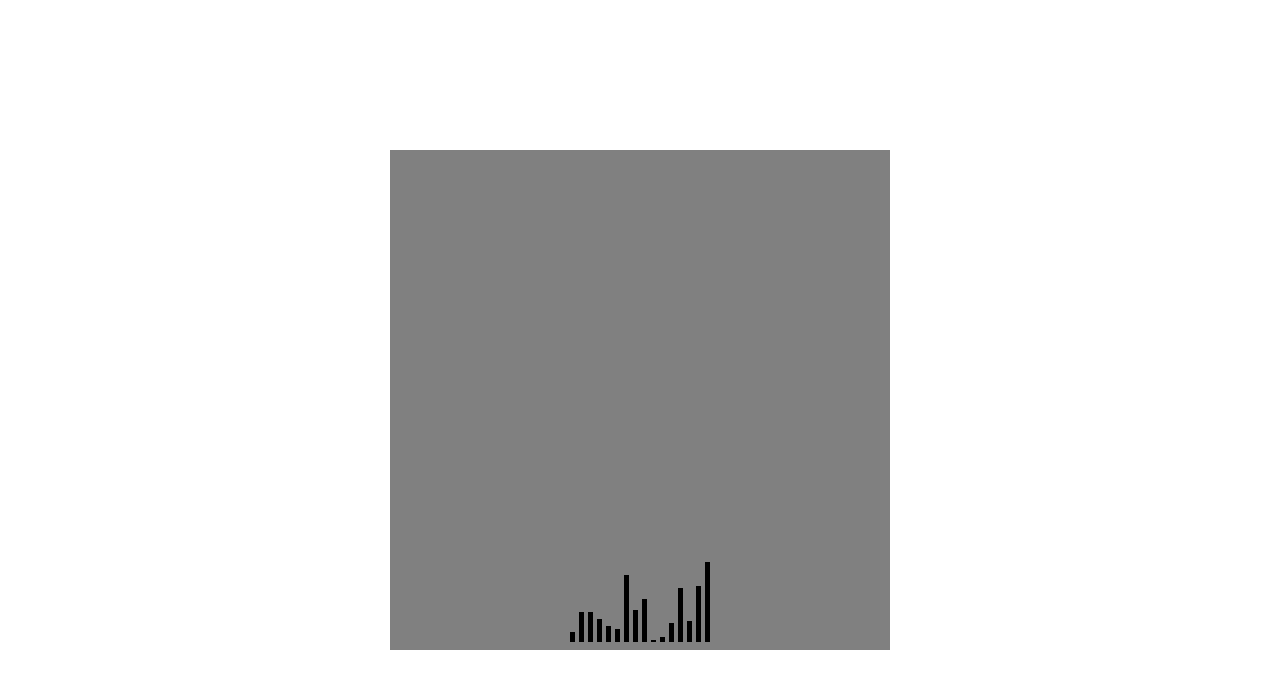
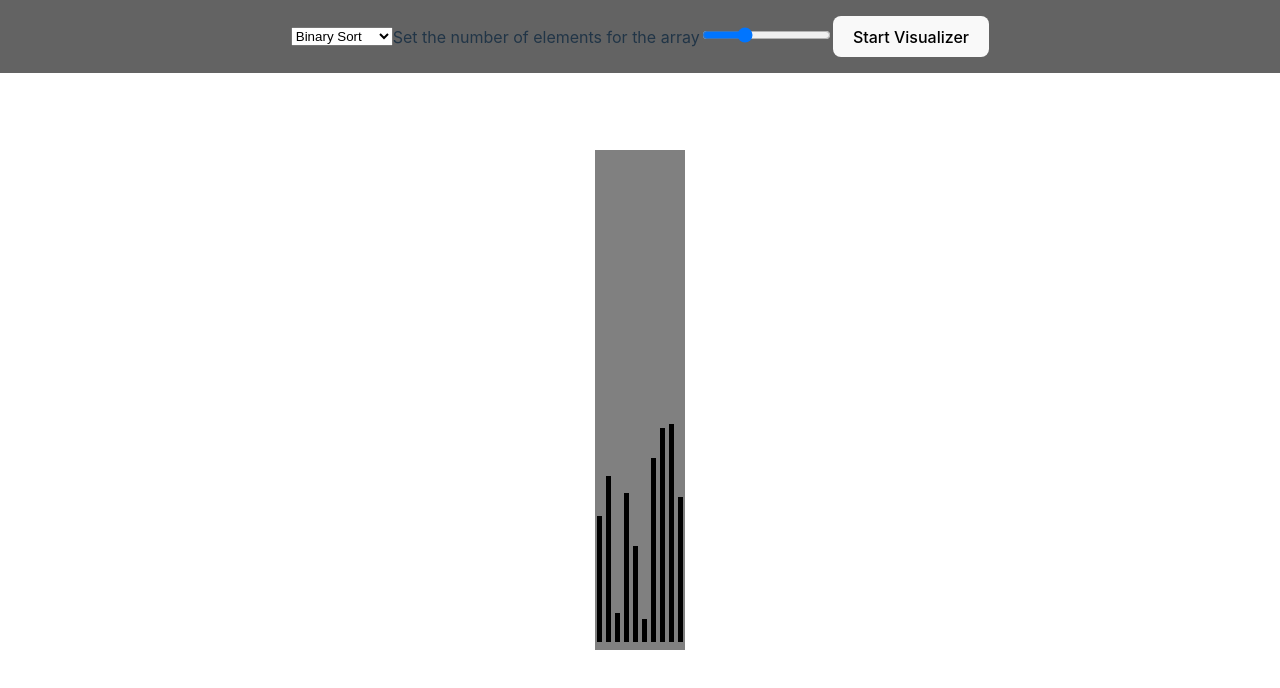
Before and after one commit to DylanKral/AlgorithmVisualizer, a React (Vite) app: page / in a window 1280 px wide. Shown: the top 688 px of the page. Built offline with nearby package versions, Linux system fonts and the light colour scheme.

Commit message:
Adding toggle and functionality.

```diff
--- a/Nav/Nav.css
+++ b/Nav/Nav.css
@@ -0,0 +1,14 @@
+nav{
+    margin: 1em;
+    display: flex;
+    align-items: center;
+    justify-content: center;
+}
+
+.nav-container{
+    position: absolute;
+    top: 0;
+    left: 0;
+    width: 100vw;
+    background-color: rgb(99, 99, 99);
+}
--- a/Nav/Nav.jsx
+++ b/Nav/Nav.jsx
@@ -0,0 +1,32 @@
+import React, {useState} from "react";
+import { useArrayData } from "../context/ArrayDataContext";
+
+import "./Nav.css"
+
+function Nav() {
+    const { arrayLength, sliderHandler} = useArrayData()
+    console.log(arrayLength)
+    return(
+    <div className="nav-container">
+        <nav>
+            <select name="AlgorithmMenu" id="dropdown">
+                <option value="binarySort">Binary Sort</option>
+                <option value="insertionSort">Insertion Sort</option>
+                <option value="bubbleSort">Bubble Sort</option>
+            </select>
+            <label>Set the number of elements for the array
+                <input
+                type="range"
+                min="5"
+                max="150"
+                length={arrayLength}
+                onChange={sliderHandler}
+                ></input>
+            </label>
+            <button>Start Visualizer</button>
+        </nav>
+    </div>
+    )
+}
+
+export default Nav
--- a/components/VisualizerContainer.css
+++ b/components/VisualizerContainer.css
@@ -1,8 +1,10 @@
 .container{
     height:500px;
-    width: 500px;
+    width: fit-content;
     background-color: grey;
     display: flex;
     justify-content: center;
     align-items: last baseline;
+    overflow: hidden;
+
 }
--- a/components/VisualizerContainer.jsx
+++ b/components/VisualizerContainer.jsx
@@ -2,14 +2,15 @@ import React from "react";
 
 import './VisualizerContainer.css'
 import VisualizerDisplay from "./VisualizerDisplay";
+import { useArrayData } from "../context/ArrayDataContext";
 
-function VisualizerContainer(props) {
+function VisualizerContainer() {
+    const { data } = useArrayData()
 
-    const bars = [10,30,30,23,16,13,67,32,43,2,5,19,54,21,56,80]
 
     return (
         <div className="container">
-           <VisualizerDisplay data={bars}/>
+           <VisualizerDisplay data={data}/>
         </div>
     )
 }
--- a/components/VisualizerDisplay.css
+++ b/components/VisualizerDisplay.css
@@ -4,3 +4,7 @@
     background-color: black;
     display: inline-block;
 }
+
+.data-container{
+    margin: 0;
+}
--- a/components/VisualizerDisplay.jsx
+++ b/components/VisualizerDisplay.jsx
@@ -4,7 +4,7 @@ import './VisualizerDisplay.css'
 
 function VisualizerDisplay({data}) {
     return(
-        <div>
+        <div className="data-container">
             {data.map((value,idx) => (
                 <div key= {idx}
                 className="bar"
--- /dev/null
+++ b/context/ArrayDataContext.jsx
@@ -0,0 +1,31 @@
+import React, { createContext, useState, useContext } from "react";
+
+const ArrayDataContext = createContext();
+
+export function useArrayData() {
+    return useContext(ArrayDataContext);
+}
+
+export function ArrayDataProvider({ children }) {
+    const [arrayLength, setArrayLength] = useState(10);
+
+    function generateArray(length) {
+        return Array.from({length}, () => Math.floor(Math.random() * 250));
+    }
+
+    const [data, setData] = useState(generateArray(arrayLength));
+
+    function sliderHandler(e) {
+        const newValue = e.target.value;
+        setArrayLength(newValue);
+        setData(generateArray(newValue));
+    }
+
+    return (
+        <ArrayDataContext.Provider value={{ data, arrayLength, sliderHandler }}>
+            {children}
+        </ArrayDataContext.Provider>
+    );
+}
+
+export default useArrayData
--- a/src/App.css
+++ b/src/App.css
@@ -1,6 +1,4 @@
 #root {
-  max-width: 1280px;
-  margin: 0 auto;
-  padding: 2rem;
-  text-align: center;
+  margin: auto;
+  overflow: hidden;
 }
--- a/src/App.jsx
+++ b/src/App.jsx
@@ -1,14 +1,18 @@
 import { useState } from 'react'
 
 import VisualizerContainer from '../components/visualizerContainer'
+import Nav from '../Nav/Nav'
+import { ArrayDataProvider } from '../context/ArrayDataContext'
+
 import './App.css'
 
 function App() {
 
   return (
-    <>
+    <ArrayDataProvider>
+      <Nav/>
       <VisualizerContainer/>
-    </>
+    </ArrayDataProvider>
   )
 }
 
```
Also changed, not shown: 1 other file (tests, documents, lock files or other folders).
